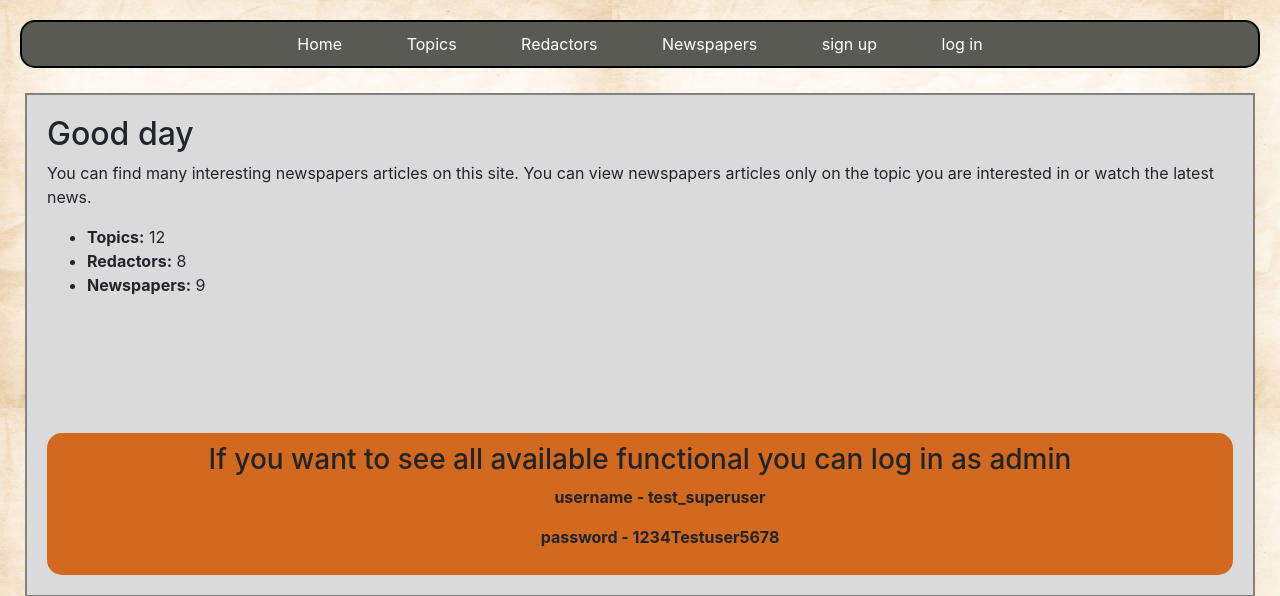
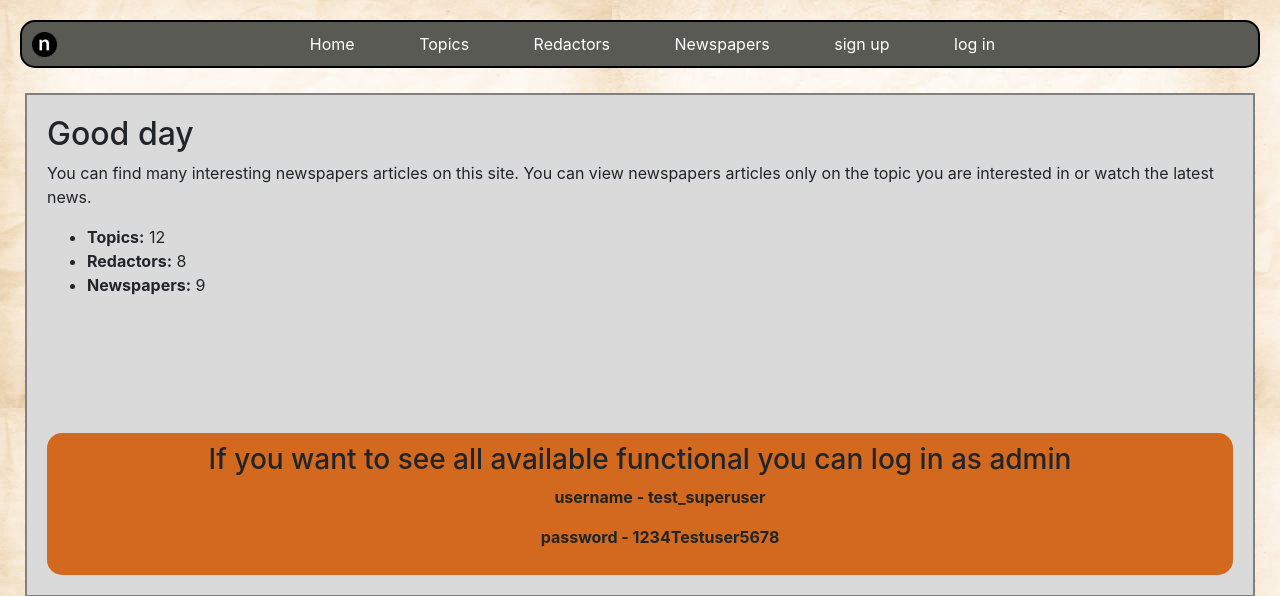
Before and after one commit to AVyha/newspaper-agency, a Django app: page / in a window 1280 px wide. Shown: the top 596 px of the page. Run offline with Django 4.2, Linux system fonts and the light colour scheme; data comes from the database, SQL or seed files in the repository; parts of the project's set-up code (start-up, migrations or seed data) failed here and were passed over.

Commit message:
add logo on navbar

```diff
--- a/templates/includes/topbar.html
+++ b/templates/includes/topbar.html
@@ -1,4 +1,6 @@
+{% load static %}
 <div class="topnav">
+  <img src="{% static 'favicon.png' %}" alt="" style="height: 25px; width: 25px" class="float-left">
   <a href="{% url 'news:index' %}" class="nav-element">Home</a>
   <a href="{% url 'news:topic-list' %}" class="nav-element">Topics</a>
   <a href="{% url 'news:redactor-list' %}" class="nav-element">Redactors</a>
```
